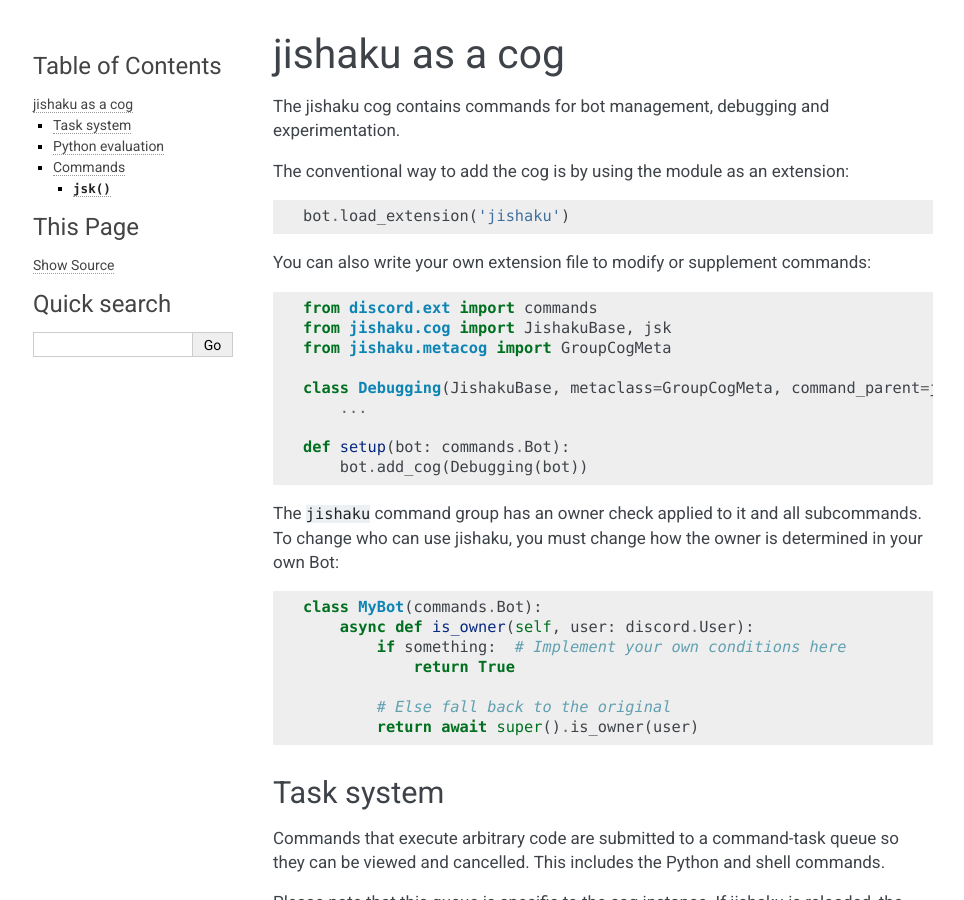
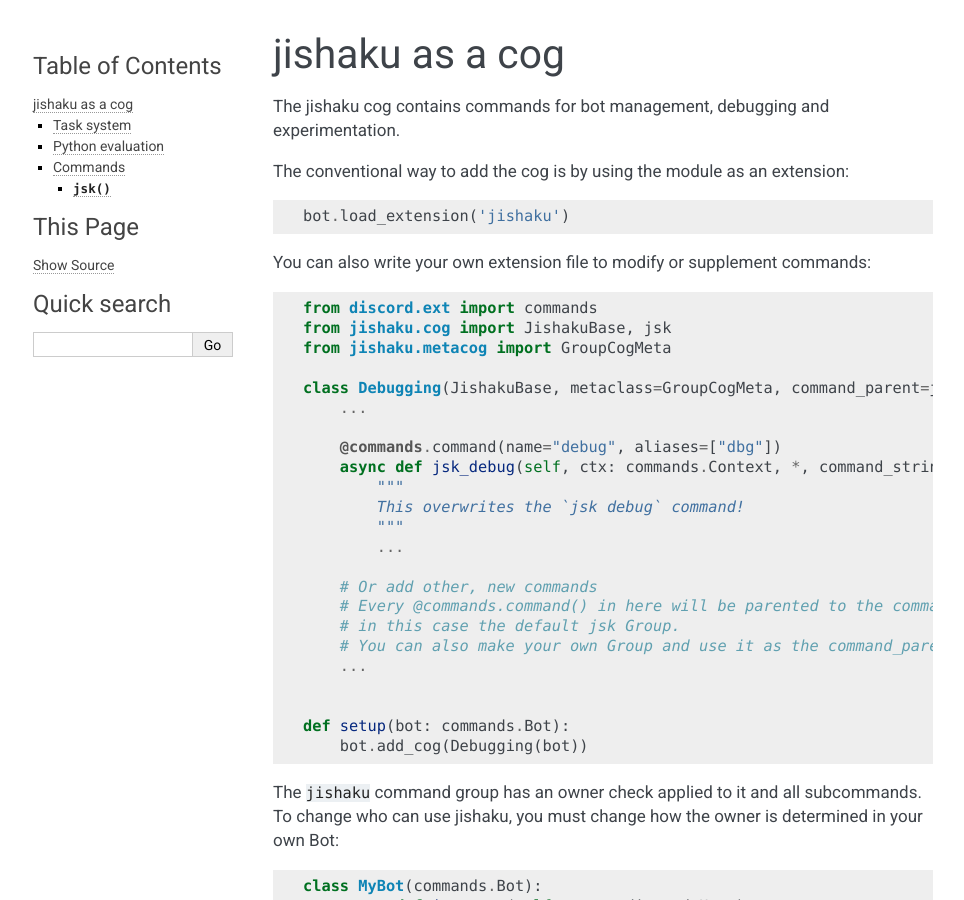
Before and after one commit to Gorialis/jishaku, a Sphinx documentation site: the page built from docs/cog.rst, in a window 1280 px wide and 900 px high. Shown: the whole window, without its empty margins (147-1111 px from the left). Built offline with Sphinx 7.4.7, drawn with Linux system fonts in a browser that asks for light colours; the version number could not be read and is left out.

Commit message:
Document how to override and supplement in the new system better

```diff
--- a/docs/cog.rst
+++ b/docs/cog.rst
@@ -21,6 +21,20 @@
 
     class Debugging(JishakuBase, metaclass=GroupCogMeta, command_parent=jsk):
         ...
+
+        @commands.command(name="debug", aliases=["dbg"])
+        async def jsk_debug(self, ctx: commands.Context, *, command_string: str):
+            """
+            This overwrites the `jsk debug` command!
+            """
+            ...
+
+        # Or add other, new commands
+        # Every @commands.command() in here will be parented to the command_parent,
+        # in this case the default jsk Group.
+        # You can also make your own Group and use it as the command_parent instead.
+        ...
+
 
     def setup(bot: commands.Bot):
         bot.add_cog(Debugging(bot))
```
